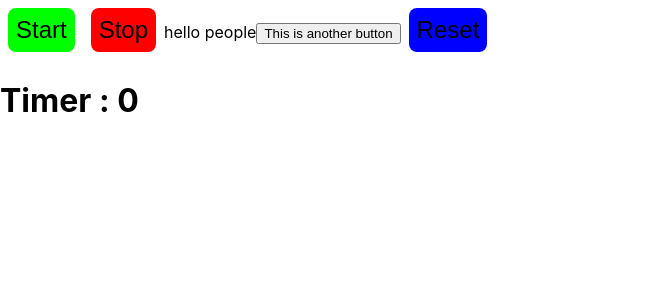
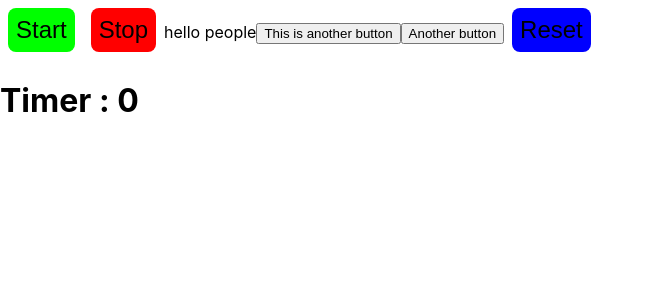
Before and after one commit to BuckyMcYolo/React-query-practice, a Next.js app: page /timer in a window 1280 px wide. Shown: the top 300 px of the page, without its empty margins (0-653 px from the left). Built offline with nearby package versions, Linux system fonts and the light colour scheme.

Commit message:
testing branching3

```diff
--- a/pages/timer.js
+++ b/pages/timer.js
@@ -33,6 +33,7 @@ const Timer = () => {
       </button>
       hello people
       <button>This is another button</button>
+      <button>Another button</button>
       <button
         className={classes.timerReset}
         onClick={() => (timerRef.current = () => 0)}
```
